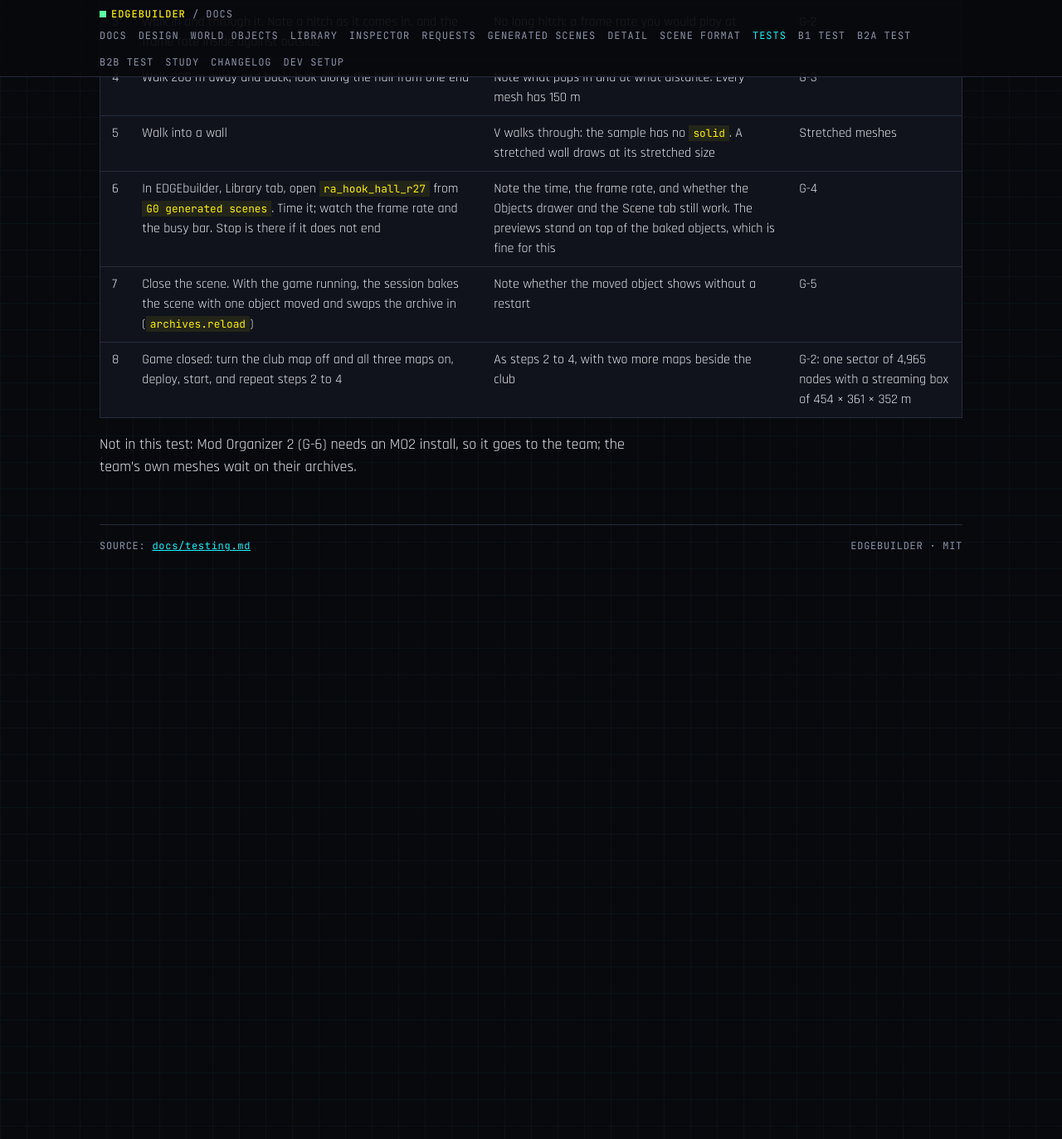
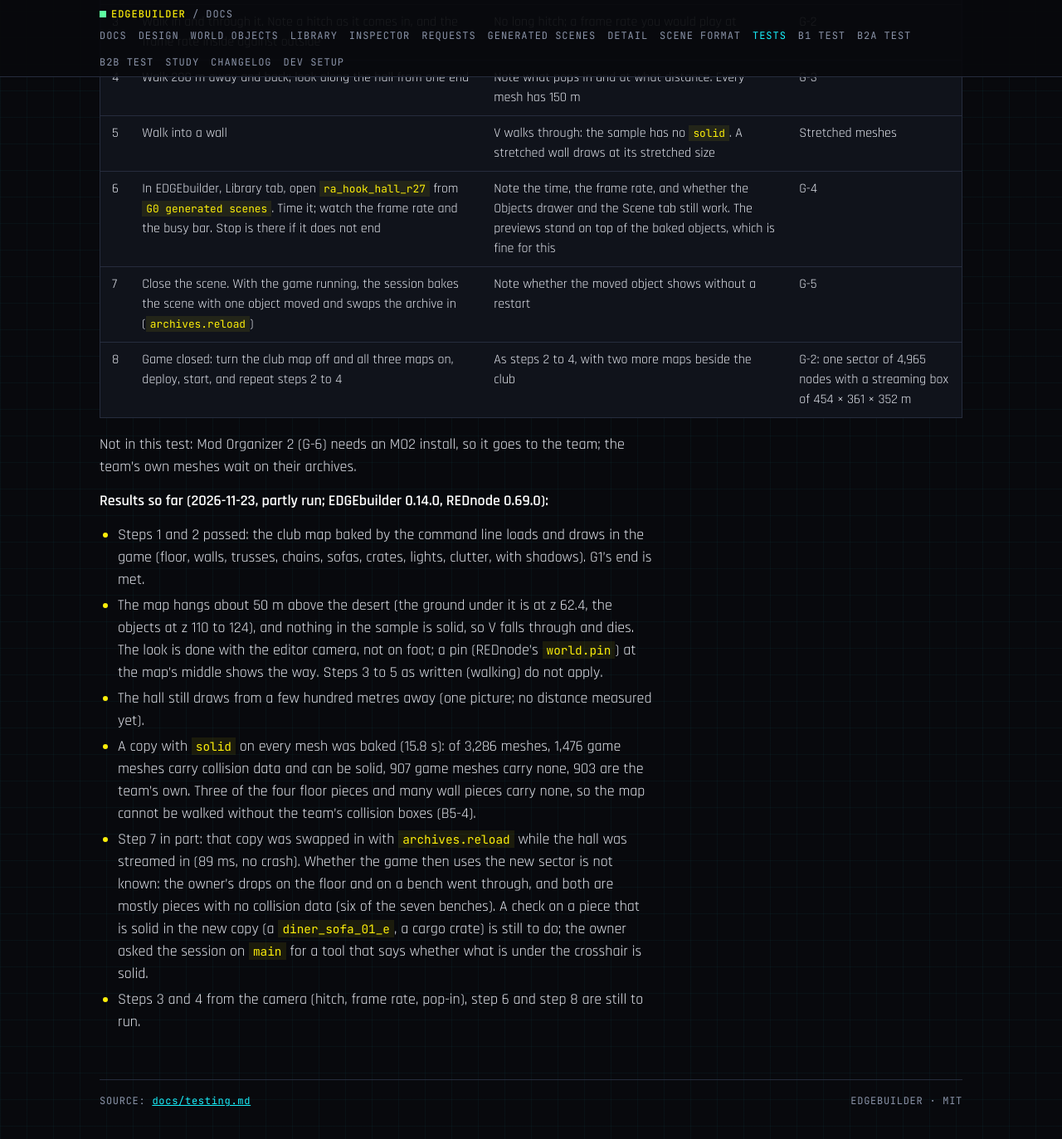
Before and after one commit to Edgemodders/EDGEbuilder, a Jekyll site: the page built from docs/testing.md, in a window 1280 px wide and 1400 px high, scrolled down 61171 px. Shown: the top 1373 px of the window at 83% size. Built offline with Jekyll 4.4.1, drawn with Linux system fonts in a browser that asks for light colours.

Commit message:
Tests: G0's look, results so far (the map loads; not walkable without collision boxes)
Co-Authored-By: Claude Fable 5.2 <noreply@anthropic.com>

```diff
--- a/docs/testing.md
+++ b/docs/testing.md
@@ -1112,3 +1112,12 @@ The club map's objects lie between x 2586 and 2638, y −1070 and −1011, z 110
 | 8 | Game closed: turn the club map off and all three maps on, deploy, start, and repeat steps 2 to 4 | As steps 2 to 4, with two more maps beside the club | G-2: one sector of 4,965 nodes with a streaming box of 454 × 361 × 352 m |
 
 Not in this test: Mod Organizer 2 (G-6) needs an MO2 install, so it goes to the team; the team's own meshes wait on their archives.
+
+**Results so far (2026-11-23, partly run; EDGEbuilder 0.14.0, REDnode 0.69.0):**
+
+- Steps 1 and 2 passed: the club map baked by the command line loads and draws in the game (floor, walls, trusses, chains, sofas, crates, lights, clutter, with shadows). G1's end is met.
+- The map hangs about 50 m above the desert (the ground under it is at z 62.4, the objects at z 110 to 124), and nothing in the sample is solid, so V falls through and dies. The look is done with the editor camera, not on foot; a pin (REDnode's `world.pin`) at the map's middle shows the way. Steps 3 to 5 as written (walking) do not apply.
+- The hall still draws from a few hundred metres away (one picture; no distance measured yet).
+- A copy with `solid` on every mesh was baked (15.8 s): of 3,286 meshes, 1,476 game meshes carry collision data and can be solid, 907 game meshes carry none, 903 are the team's own. Three of the four floor pieces and many wall pieces carry none, so the map cannot be walked without the team's collision boxes (B5-4).
+- Step 7 in part: that copy was swapped in with `archives.reload` while the hall was streamed in (89 ms, no crash). Whether the game then uses the new sector is not known: the owner's drops on the floor and on a bench went through, and both are mostly pieces with no collision data (six of the seven benches). A check on a piece that is solid in the new copy (a `diner_sofa_01_e`, a cargo crate) is still to do; the owner asked the session on `main` for a tool that says whether what is under the crosshair is solid.
+- Steps 3 and 4 from the camera (hitch, frame rate, pop-in), step 6 and step 8 are still to run.
```
